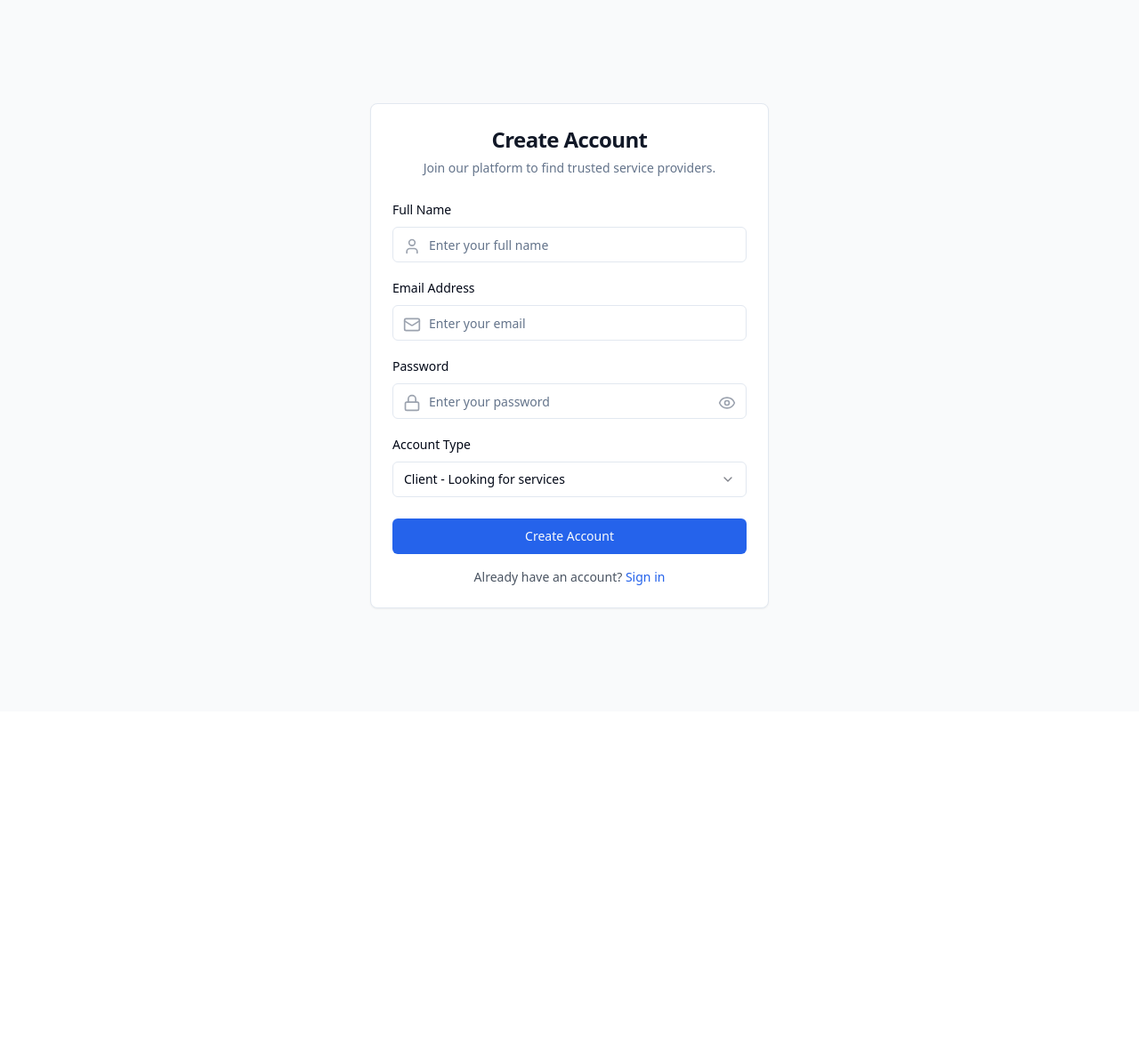
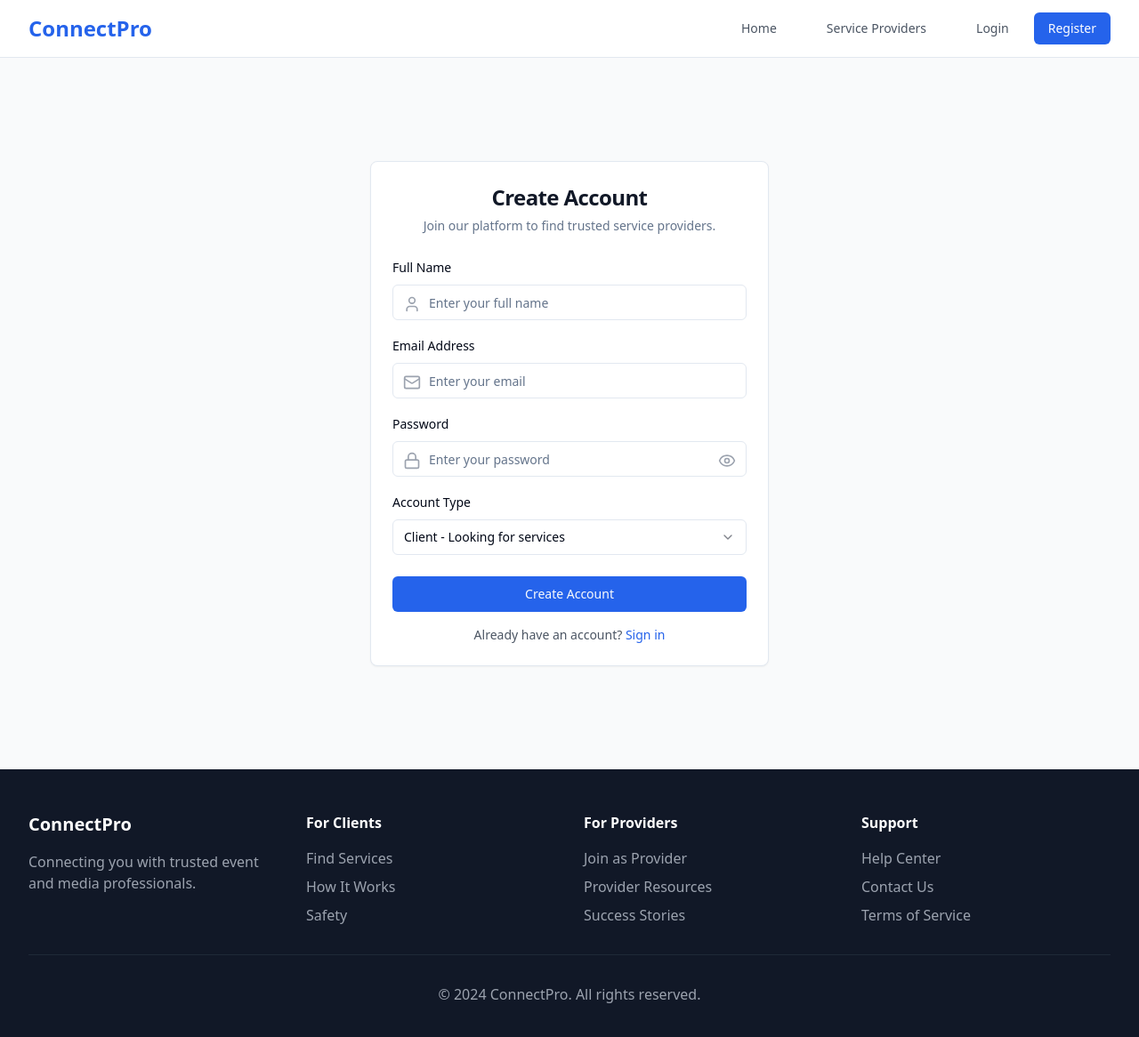
Before and after one commit to umer837/ConnectPro, a React (Vite) app: page /register in a window 1280 px wide. Shown: the top 1166 px of the page at 89% size. Before the commit the page ends 800 px from the top, so only its background shows below. Built offline with nearby package versions, Linux system fonts and the light colour scheme.

Commit message:
Add Navbar and Footer to all pages
Adds the Navbar and Footer components to all pages in the application, ensuring consistent navigation and branding across the entire site.

```diff
--- /dev/null
+++ b/src/components/Footer.tsx
@@ -0,0 +1,48 @@
+
+import React from 'react';
+
+const Footer = () => {
+  return (
+    <footer className="bg-gray-900 text-white py-12">
+      <div className="max-w-7xl mx-auto px-4 sm:px-6 lg:px-8">
+        <div className="grid grid-cols-1 md:grid-cols-4 gap-8">
+          <div>
+            <h3 className="text-xl font-bold mb-4">ConnectPro</h3>
+            <p className="text-gray-400">
+              Connecting you with trusted event and media professionals.
+            </p>
+          </div>
+          <div>
+            <h4 className="font-semibold mb-4">For Clients</h4>
+            <ul className="space-y-2 text-gray-400">
+              <li><a href="/providers" className="hover:text-white">Find Services</a></li>
+              <li><a href="/how-it-works" className="hover:text-white">How It Works</a></li>
+              <li><a href="/safety" className="hover:text-white">Safety</a></li>
+            </ul>
+          </div>
+          <div>
+            <h4 className="font-semibold mb-4">For Providers</h4>
+            <ul className="space-y-2 text-gray-400">
+              <li><a href="/register" className="hover:text-white">Join as Provider</a></li>
+              <li><a href="/how-it-works" className="hover:text-white">Provider Resources</a></li>
+              <li><a href="/team" className="hover:text-white">Success Stories</a></li>
+            </ul>
+          </div>
+          <div>
+            <h4 className="font-semibold mb-4">Support</h4>
+            <ul className="space-y-2 text-gray-400">
+              <li><a href="/help" className="hover:text-white">Help Center</a></li>
+              <li><a href="/contact" className="hover:text-white">Contact Us</a></li>
+              <li><a href="/terms" className="hover:text-white">Terms of Service</a></li>
+            </ul>
+          </div>
+        </div>
+        <div className="border-t border-gray-800 mt-8 pt-8 text-center text-gray-400">
+          <p>&copy; 2024 ConnectPro. All rights reserved.</p>
+        </div>
+      </div>
+    </footer>
+  );
+};
+
+export default Footer;
--- a/src/pages/ContactUs.tsx
+++ b/src/pages/ContactUs.tsx
@@ -1,4 +1,3 @@
-
 import React, { useState } from 'react';
 import { Mail, Phone, MapPin, Send } from 'lucide-react';
 import { Button } from '@/components/ui/button';
@@ -6,6 +5,7 @@ import { Input } from '@/components/ui/input';
 import { Textarea } from '@/components/ui/textarea';
 import { useToast } from '@/hooks/use-toast';
 import Navbar from '@/components/Navbar';
+import Footer from '@/components/Footer';
 
 const ContactUs = () => {
   const { toast } = useToast();
@@ -34,9 +34,10 @@ const ContactUs = () => {
   };
 
   return (
-    <div className="min-h-screen bg-gray-50">
+    <div className="min-h-screen bg-gray-50 flex flex-col">
       <Navbar />
 
+      <div className="flex-grow">
         <div className="max-w-6xl mx-auto px-4 sm:px-6 lg:px-8 py-12">
           {/* Header */}
           <div className="text-center mb-12">
@@ -162,6 +163,9 @@ const ContactUs = () => {
           </div>
         </div>
       </div>
+
+      <Footer />
+    </div>
   );
 };
 
--- a/src/pages/HelpCenter.tsx
+++ b/src/pages/HelpCenter.tsx
@@ -1,9 +1,9 @@
-
 import React from 'react';
 import { Search, HelpCircle, MessageCircle, Book } from 'lucide-react';
 import { Input } from '@/components/ui/input';
 import { Button } from '@/components/ui/button';
 import Navbar from '@/components/Navbar';
+import Footer from '@/components/Footer';
 
 const HelpCenter = () => {
   const faqs = [
@@ -30,9 +30,10 @@ const HelpCenter = () => {
   ];
 
   return (
-    <div className="min-h-screen bg-gray-50">
+    <div className="min-h-screen bg-gray-50 flex flex-col">
       <Navbar />
 
+      <div className="flex-grow">
         <div className="max-w-4xl mx-auto px-4 sm:px-6 lg:px-8 py-12">
           {/* Header */}
           <div className="text-center mb-12">
@@ -99,6 +100,9 @@ const HelpCenter = () => {
           </div>
         </div>
       </div>
+
+      <Footer />
+    </div>
   );
 };
 
--- a/src/pages/HowItWorks.tsx
+++ b/src/pages/HowItWorks.tsx
@@ -1,7 +1,7 @@
-
 import React from 'react';
 import { Search, UserCheck, MessageSquare, Star } from 'lucide-react';
 import Navbar from '@/components/Navbar';
+import Footer from '@/components/Footer';
 
 const HowItWorks = () => {
   const steps = [
@@ -51,9 +51,10 @@ const HowItWorks = () => {
   ];
 
   return (
-    <div className="min-h-screen bg-gray-50">
+    <div className="min-h-screen bg-gray-50 flex flex-col">
       <Navbar />
 
+      <div className="flex-grow">
         <div className="max-w-6xl mx-auto px-4 sm:px-6 lg:px-8 py-12">
           {/* Header */}
           <div className="text-center mb-16">
@@ -153,6 +154,9 @@ const HowItWorks = () => {
           </div>
         </div>
       </div>
+
+      <Footer />
+    </div>
   );
 };
 
--- a/src/pages/Login.tsx
+++ b/src/pages/Login.tsx
@@ -2,6 +2,8 @@
 import React from 'react';
 import { useToast } from '@/hooks/use-toast';
 import AuthForm from '@/components/AuthForm';
+import Navbar from '@/components/Navbar';
+import Footer from '@/components/Footer';
 
 const Login = () => {
   const { toast } = useToast();
@@ -13,11 +15,11 @@ const Login = () => {
     setTimeout(() => {
       toast({
         title: 'Login successful!',
-        description: 'Welcome back to ServiceConnect.',
+        description: 'Welcome back to ConnectPro.',
       });
 
       // Redirect based on role
-      if (formData.email === 'admin@serviceconnect.com') {
+      if (formData.email === 'admin@connectpro.com') {
         window.location.href = '/admin';
       } else {
         window.location.href = '/';
@@ -25,7 +27,15 @@ const Login = () => {
     }, 1000);
   };
 
-  return <AuthForm type="login" onSubmit={handleLogin} />;
+  return (
+    <div className="min-h-screen bg-gray-50 flex flex-col">
+      <Navbar />
+      <div className="flex-grow">
+        <AuthForm type="login" onSubmit={handleLogin} />
+      </div>
+      <Footer />
+    </div>
+  );
 };
 
 export default Login;
--- a/src/pages/NotFound.tsx
+++ b/src/pages/NotFound.tsx
@@ -1,5 +1,8 @@
+
 import { useLocation } from "react-router-dom";
 import { useEffect } from "react";
+import Navbar from '@/components/Navbar';
+import Footer from '@/components/Footer';
 
 const NotFound = () => {
   const location = useLocation();
@@ -12,7 +15,9 @@ const NotFound = () => {
   }, [location.pathname]);
 
   return (
-    <div className="min-h-screen flex items-center justify-center bg-gray-100">
+    <div className="min-h-screen bg-gray-50 flex flex-col">
+      <Navbar />
+      <div className="flex-grow flex items-center justify-center">
         <div className="text-center">
           <h1 className="text-4xl font-bold mb-4">404</h1>
           <p className="text-xl text-gray-600 mb-4">Oops! Page not found</p>
@@ -21,6 +26,8 @@ const NotFound = () => {
           </a>
         </div>
       </div>
+      <Footer />
+    </div>
   );
 };
 
--- a/src/pages/Register.tsx
+++ b/src/pages/Register.tsx
@@ -2,6 +2,8 @@
 import React from 'react';
 import { useToast } from '@/hooks/use-toast';
 import AuthForm from '@/components/AuthForm';
+import Navbar from '@/components/Navbar';
+import Footer from '@/components/Footer';
 
 const Register = () => {
   const { toast } = useToast();
@@ -19,7 +21,7 @@ const Register = () => {
       } else {
         toast({
           title: 'Registration successful!',
-          description: 'Welcome to ServiceConnect! You can now browse service providers.',
+          description: 'Welcome to ConnectPro! You can now browse service providers.',
         });
       }
 
@@ -27,7 +29,15 @@ const Register = () => {
     }, 1000);
   };
 
-  return <AuthForm type="register" onSubmit={handleRegister} />;
+  return (
+    <div className="min-h-screen bg-gray-50 flex flex-col">
+      <Navbar />
+      <div className="flex-grow">
+        <AuthForm type="register" onSubmit={handleRegister} />
+      </div>
+      <Footer />
+    </div>
+  );
 };
 
 export default Register;
--- a/src/pages/Safety.tsx
+++ b/src/pages/Safety.tsx
@@ -1,7 +1,7 @@
-
 import React from 'react';
 import { Shield, CheckCircle, AlertTriangle, Lock } from 'lucide-react';
 import Navbar from '@/components/Navbar';
+import Footer from '@/components/Footer';
 
 const Safety = () => {
   const safetyFeatures = [
@@ -58,9 +58,10 @@ const Safety = () => {
   ];
 
   return (
-    <div className="min-h-screen bg-gray-50">
+    <div className="min-h-screen bg-gray-50 flex flex-col">
       <Navbar />
 
+      <div className="flex-grow">
         <div className="max-w-6xl mx-auto px-4 sm:px-6 lg:px-8 py-12">
           {/* Header */}
           <div className="text-center mb-16">
@@ -145,6 +146,9 @@ const Safety = () => {
           </div>
         </div>
       </div>
+
+      <Footer />
+    </div>
   );
 };
 
--- a/src/pages/Team.tsx
+++ b/src/pages/Team.tsx
@@ -1,7 +1,7 @@
-
 import React from 'react';
 import { Linkedin, Github, Mail } from 'lucide-react';
 import Navbar from '@/components/Navbar';
+import Footer from '@/components/Footer';
 
 const Team = () => {
   const teamMembers = [
@@ -32,9 +32,10 @@ const Team = () => {
   ];
 
   return (
-    <div className="min-h-screen bg-gray-50">
+    <div className="min-h-screen bg-gray-50 flex flex-col">
       <Navbar />
 
+      <div className="flex-grow">
         <div className="max-w-6xl mx-auto px-4 sm:px-6 lg:px-8 py-12">
           {/* Header */}
           <div className="text-center mb-16">
@@ -135,6 +136,9 @@ const Team = () => {
           </div>
         </div>
       </div>
+
+      <Footer />
+    </div>
   );
 };
 
--- a/src/pages/TermsOfService.tsx
+++ b/src/pages/TermsOfService.tsx
@@ -1,13 +1,14 @@
-
 import React from 'react';
 import { Calendar } from 'lucide-react';
 import Navbar from '@/components/Navbar';
+import Footer from '@/components/Footer';
 
 const TermsOfService = () => {
   return (
-    <div className="min-h-screen bg-gray-50">
+    <div className="min-h-screen bg-gray-50 flex flex-col">
       <Navbar />
 
+      <div className="flex-grow">
         <div className="max-w-4xl mx-auto px-4 sm:px-6 lg:px-8 py-12">
           {/* Header */}
           <div className="text-center mb-12">
@@ -101,6 +102,9 @@ const TermsOfService = () => {
           </div>
         </div>
       </div>
+
+      <Footer />
+    </div>
   );
 };
 
```
Also changed, not shown: src/pages/Index.tsx (+2 -40 lines). Lines whose indentation alone changed are shown as unchanged.
